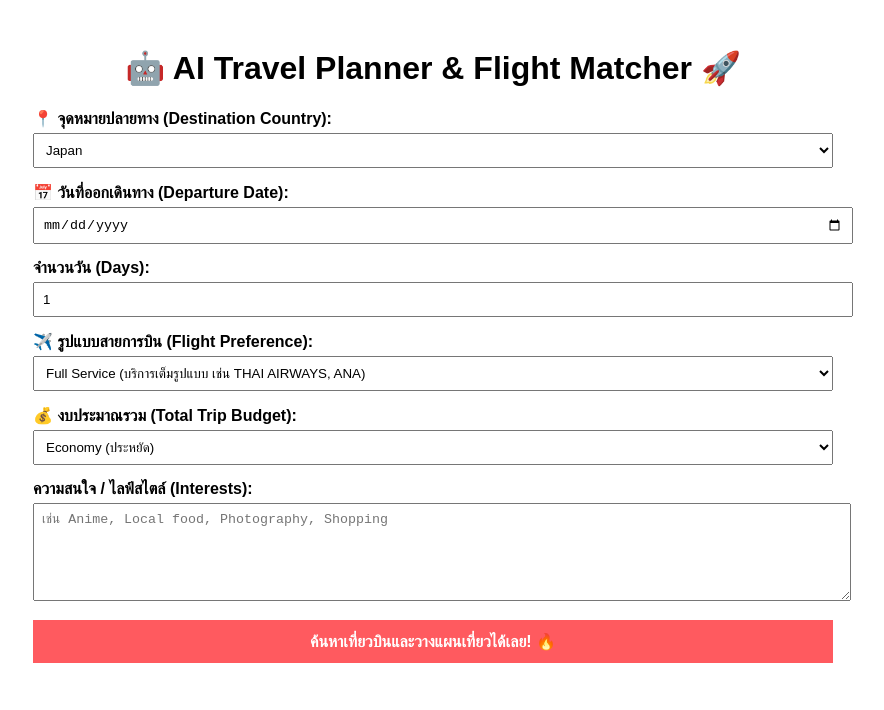
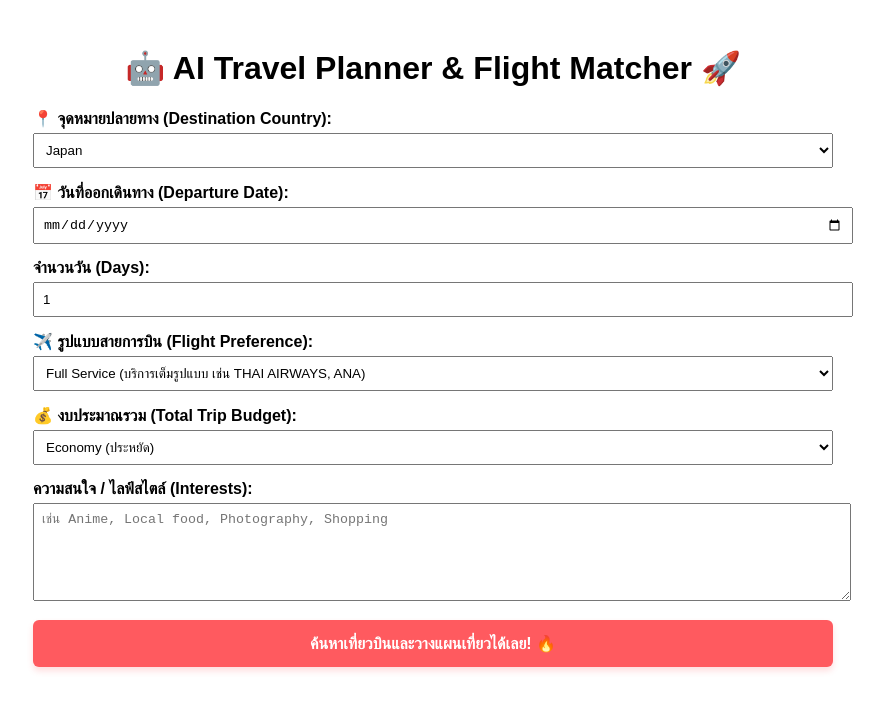
Before and after one commit to MasterTintin/ai-travel-planner, a React (Vite) app in the folder frontend/: page / in a window 1280 px wide. Shown: the top 710 px of the page, without its empty margins (207-1091 px from the left). Built offline with nearby package versions, Linux system fonts and the light colour scheme.

Commit message:
(frontend): add interactive loading spinner and button shimmer UX

```diff
--- a/frontend/src/App.jsx
+++ b/frontend/src/App.jsx
@@ -16,6 +16,22 @@ function App() {
   const [tripResult, setTripResult] = useState(null);
   const [loading, setLoading] = useState(false);
   const [error, setError] = useState("");
+
+  React.useEffect(() => {
+    const style = document.createElement("style");
+    style.textContent = `
+      @keyframes spin {
+        0% { transform: rotate(0deg); }
+        100% { transform: rotate(360deg); }
+      }
+      @keyframes shimmer {
+        0% { background-position: 200% 0; }
+        100% { background-position: -200% 0; }
+      }
+    `;
+    document.head.appendChild(style);
+    return () => document.head.removeChild(style);
+  }, []);
 
   // รายชื่อประเทศยอดฮิตทั่วโลกเพื่อทำ Dropdown
   const countries = [
@@ -40,7 +56,7 @@ function App() {
     setFormData({ ...formData, [e.target.name]: e.target.value });
   };
 
-  // 3. ฟังก์ชันยิงข้ามท่อข้ามเซิร์ฟเวอร์
+  // 3. ฟังก์ชันยิงข้ามท่อข้าม Server
   const handleSubmit = async (e) => {
     e.preventDefault();
     setLoading(true);
@@ -55,9 +71,7 @@ function App() {
       setTripResult(response.data);
     } catch (err) {
       console.error("Frontend Fetch Error:", err);
-      setError(
-        err.response?.data?.error || "เกิดข้อผิดพลาดในการเชื่อมต่อหลังบ้าน"
-      );
+      setError(err.response?.data?.error || "เกิดข้อผิดพลาดในการเชื่อมต่อ");
     } finally {
       setLoading(false);
     }
@@ -199,18 +213,61 @@ function App() {
           type="submit"
           disabled={loading}
           style={{
-            padding: "12px",
-            background: loading ? "#ccc" : "#ff5a5f",
+            padding: "14px",
+            background: loading
+              ? "linear-gradient(90deg, #ccc 25%, #bbb 50%, #ccc 75%)"
+              : "#ff5a5f",
+            backgroundSize: "200% 100%",
+            animation: loading ? "shimmer 1.5s infinite linear" : "none",
             color: "white",
             border: "none",
-            cursor: "pointer",
+            borderRadius: "6px",
+            cursor: loading ? "not-allowed" : "pointer",
             fontSize: "16px",
-            fontWeight: "bold"
+            fontWeight: "bold",
+            transition: "all 0.3s ease",
+            boxShadow: loading ? "none" : "0 4px 6px rgba(255, 90, 95, 0.2)",
+            transform: loading ? "none" : "scale(1)",
+            display: "flex",
+            justifyContent: "center",
+            alignItems: "center"
+          }}
+          onMouseOver={(e) => {
+            if (!loading) {
+              e.currentTarget.style.background = "#e04b4f";
+              e.currentTarget.style.transform = "translateY(-1px)";
+            }
+          }}
+          onMouseOut={(e) => {
+            if (!loading) {
+              e.currentTarget.style.background = "#ff5a5f";
+              e.currentTarget.style.transform = "translateY(0)";
+            }
           }}
         >
-          {loading
-            ? "กำลังให้ AI จัดแจงตั๋วเครื่องบินและปั้นตารางเที่ยว... 🧠✈️"
-            : "ค้นหาเที่ยวบินและวางแผนเที่ยวได้เลย! 🔥"}
+          {loading ? (
+            <span
+              style={{
+                display: "inline-flex",
+                alignItems: "center",
+                gap: "10px"
+              }}
+            >
+              <span
+                style={{
+                  width: "18px",
+                  height: "18px",
+                  border: "3px solid rgba(255,255,255,0.3)",
+                  borderTop: "3px solid white",
+                  borderRadius: "50%",
+                  animation: "spin 1s infinite linear"
+                }}
+              ></span>
+              กำลังให้ AI จัดแจงตั๋วเครื่องบินและตารางเที่ยว... 🧠✈️
+            </span>
+          ) : (
+            "ค้นหาเที่ยวบินและวางแผนเที่ยวได้เลย! 🔥"
+          )}
         </button>
       </form>
 
@@ -316,7 +373,7 @@ function App() {
                     <small style={{ color: "#999" }}>
                       💵 คาดการณ์ค่าใช้จ่าย: {act.estimatedCost} | 🌐 พิกัด:{" "}
                       <a
-                        href={`https://www.google.com/maps/search/?api=1&query=${act.latitude},${act.longitude}`}
+                        href={`https://www.google.com/maps?q=${act.latitude},${act.longitude}`}
                         target="_blank"
                         rel="noopener noreferrer"
                         style={{
```
